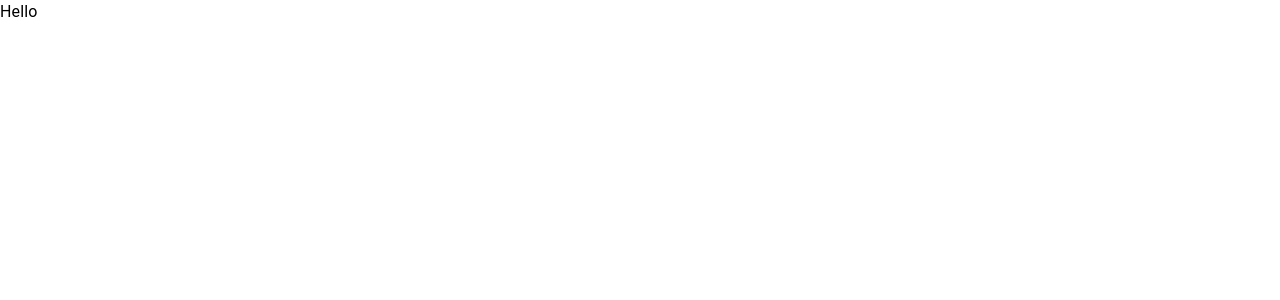
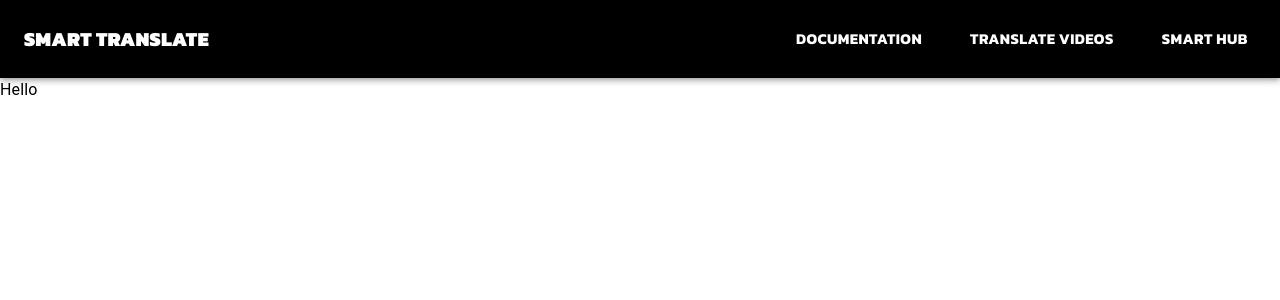
Before and after one commit to hamim23z/SmartTranslate-Main, a Next.js app: page / in a window 1280 px wide. Shown: the top 300 px of the page. Built offline with nearby package versions, Linux system fonts and the light colour scheme.

Commit message:
Finalized navbar.

```diff
--- a/app/page.js
+++ b/app/page.js
@@ -1,12 +1,188 @@
-"use client"
-import { Box, Typography } from "@mui/material"
+"use client";
+import { useState } from "react";
+import Link from "next/link";
+import { AppBar, Box, Button, Typography, Toolbar, IconButton, Drawer, List, ListItem, ListItemButton, ListItemText} from "@mui/material";
+import MenuIcon from "@mui/icons-material/Menu";
 
 export default function HomePage() {
+  const [drawerOpen, setDrawerOpen] = useState(false);
+  const toggleDrawer = (open) => () => {
+    setDrawerOpen(open);
+  };
+
   return (
     <>
-      <Box>
-        <Typography>Hello</Typography>
-      </Box>
+      <AppBar position="static" sx={{ backgroundColor: "black" }}>
+        <Toolbar //this is the entire toolbar, everything is locaed inside here
+          sx={{
+            paddingTop: "20px",
+            paddingBottom: "20px",
+            display: "flex",
+            justifyContent: "space-between",
+            alignItems: "center",
+          }}
+        >
+          <Box //this is the code for the "logo" aka the Smart Translate text. for mobile view
+            sx={{
+              display: { xs: "flex", md: "none" },
+              justifyContent: "space-between",
+              alignItems: "center",
+              width: "100%",
+              px: 2,
+            }}
+          >
+            <IconButton
+              edge="start"
+              color="inherit"
+              aria-label="menu"
+              onClick={toggleDrawer(true)}
+            >
+              <MenuIcon sx={{ fontSize: "35px" }} />
+            </IconButton>
+            <Typography
+              variant="h6"
+              sx={{
+                flexGrow: 1,
+                textAlign: "center",
+                fontFamily: "Kanit, sans-serif",
+                fontWeight: "900",
+                color: "white",
+                textTransform: "uppercase",
+              }}
+            >
+              Smart Translate
+            </Typography>
+          </Box>
+
+          <Box //this is code for the logo for desktop/laptop view
+            sx={{
+              flexGrow: 1,
+              display: { xs: "none", md: "flex" },
+              alignItems: "center",
+            }}
+          >
+            <Link href="/" passHref style={{ textDecoration: "none" }}>
+              <Typography
+                variant="h6"
+                sx={{
+                  flexGrow: 1,
+                  fontFamily: "Kanit, sans-serif",
+                  fontWeight: "900",
+                  color: "white",
+                  textTransform: "uppercase",
+                }}
+              >
+                Smart Translate
+              </Typography>
+            </Link>
+          </Box>
+
+          <Box //and this is the code for the links in the toolbar. notice how it's in its own box
+            sx={{
+              display: { xs: "none", md: "flex" },
+              gap: 4,
+            }}
+          >
+            <Link
+              href="https://smarttranslate.mintlify.app/introduction"
+              target="_blank"
+              passHref
+              style={{
+                color: "white",
+                textDecoration: "none",
+              }}
+            >
+              <Button
+                color="inherit"
+                sx={{
+                  fontFamily: "Kanit, sans-serif",
+                  fontWeight: "700",
+                  fontSize: "15px",
+                }}
+              >
+                Documentation
+              </Button>
+            </Link>
+            <Link
+              href="/translate-video"
+              passHref
+              style={{
+                color: "white",
+                textDecoration: "none",
+              }}
+            >
+              <Button
+                color="inherit"
+                sx={{
+                  fontFamily: "Kanit, sans-serif",
+                  fontWeight: "700",
+                  fontSize: "15px",
+                }}
+              >
+                Translate Videos
+              </Button>
+            </Link>
+            <Link
+              href="/smart-hub"
+              passHref
+              style={{
+                color: "white",
+                textDecoration: "none",
+              }}
+            >
+              <Button
+                sx={{
+                  fontFamily: "Kanit",
+                  fontWeight: 700,
+                  fontSize: "15px",
+                  color: "white",
+                }}
+              >
+                Smart Hub
+              </Button>
+            </Link>
+          </Box>
+        </Toolbar>
+      </AppBar>
+
+      {/*drawer for the mobile view*/}
+      <Drawer anchor="left" open={drawerOpen} onClose={toggleDrawer(false)}>
+        <Box
+          sx={{ width: 200 }}
+          role="presentation"
+          onClick={toggleDrawer(false)}
+          onKeyDown={toggleDrawer(false)}
+        >
+          <List>
+            <ListItem disablePadding>
+              <ListItemButton component="a" href="/">
+                <ListItemText primary="Home" />
+              </ListItemButton>
+            </ListItem>
+            <ListItem disablePadding>
+              <ListItemButton
+                component="a"
+                href="https://smarttranslate.mintlify.app/introduction"
+                target="_blank"
+              >
+                <ListItemText primary="Documentation" />
+              </ListItemButton>
+            </ListItem>
+            <ListItem disablePadding>
+              <ListItemButton component="a" href="/translate-video">
+                <ListItemText primary="Translate Videos" />
+              </ListItemButton>
+            </ListItem>
+            <ListItem disablePadding>
+              <ListItemButton component="a" href="/smart-hub">
+                <ListItemText primary="Smart Hub" />
+              </ListItemButton>
+            </ListItem>
+          </List>
+        </Box>
+      </Drawer>
+
+      <Typography>Hello</Typography>
     </>
-  )
+  );
 }
```
Also changed, not shown: app/smart-hub/page.js (renamed from app/about-us/page.js).
